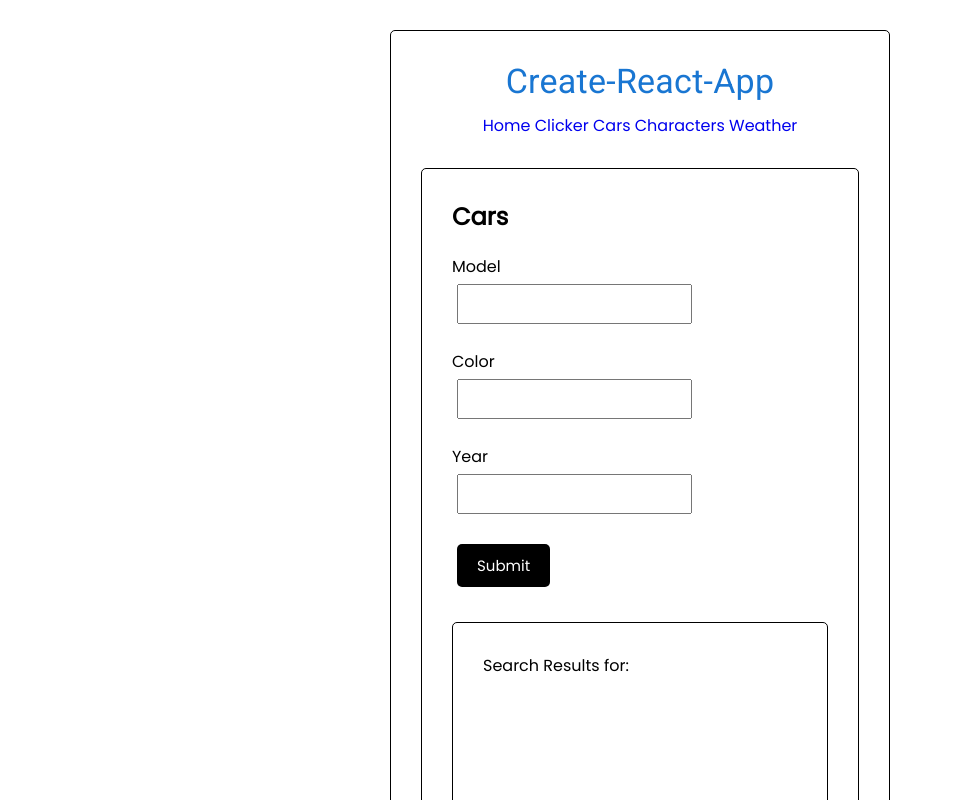
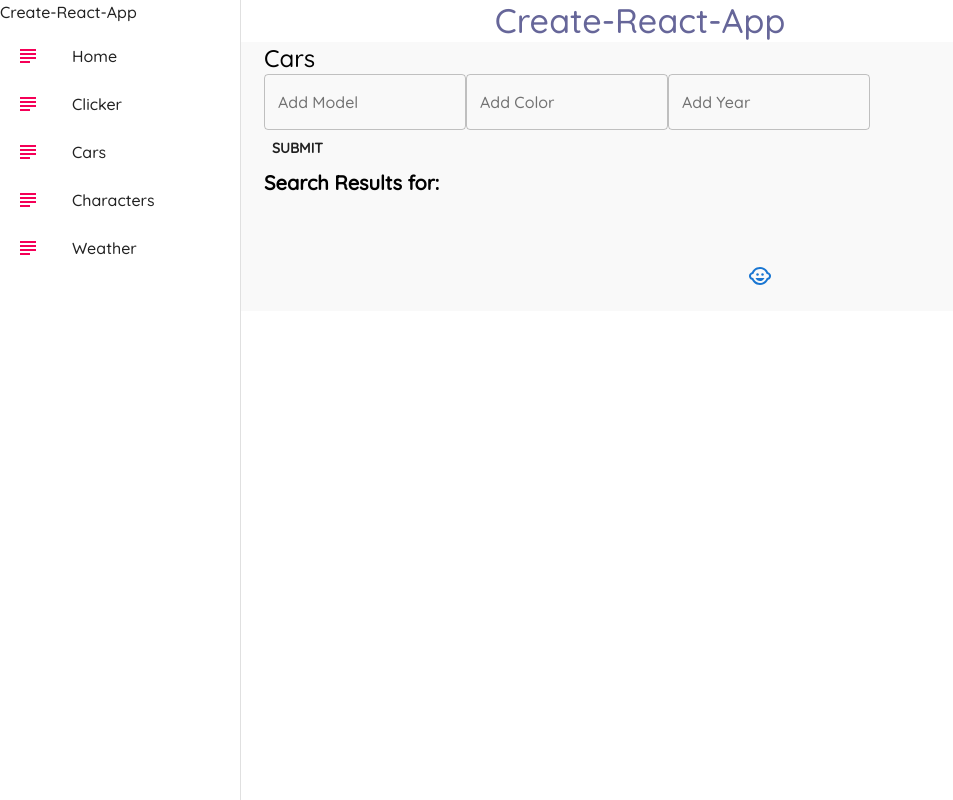
Before and after one commit to fetterollie/demo-create-react-app, a React (Create React App) app in the folder car-app/car-app/: page /cars in a window 1280 px wide. Shown: the top 800 px of the page, without its empty margins (0-953 px from the left). Built offline with nearby package versions, Linux system fonts and the light colour scheme; data requests are answered from the project's data file.

Commit message:
major styling update

```diff
--- a/car-app/car-app/src/AddCharacter.js
+++ b/car-app/car-app/src/AddCharacter.js
@@ -1,12 +1,16 @@
 import { useState } from 'react';
 import { Button, Typography, Container } from '@mui/material';
 import AddIcon from '@mui/icons-material/Add';
+import TextField from '@material-ui/core/TextField'
+import Checkbox from '@material-ui/core/Checkbox'
+import FormControlLabel from '@material-ui/core/FormControlLabel';
 
 const AddCharacter = ({ onAdd }) => {
     const [name, setName] = useState('')
     const [speech, setSpeech] = useState('')
     const [favorite, setFavorite] = useState(false)
     const [imgUrl, setImgUrl] = useState('')
+
 
     const onSubmit = (e) => {
         e.preventDefault()
@@ -27,34 +31,42 @@
     return (
         <Container>
             <Typography
-            variant="h6"
+            variant="h5"
             color="textSecondary"
             component="h2"
             gutterBottom
             >
                 Add a Character
-                <Typography>
-                <form className='add-form' onSubmit={onSubmit}>
-                    <div className="form-control">
-                        <label>Character</label>
-                        <input type='text' placeholder="Add Character" value={name} onChange={(e) => {setName(e.target.value)}} />
-                    </div>
-                    <div className="form-control">
-                        <label>Add Character Dialogue</label>
-                        <input type='text' placeholder="Add Character" value={speech} onChange={(e) => {setSpeech(e.target.value)}} />
-                    </div>
-                    <div className="form-control">
-                        <label>Add Image URL</label>
-                        <input type='text' placeholder="Paste URL here" value={imgUrl} onChange={(e) => {setImgUrl(e.target.value)}} />
-                    </div>
-                    <div className="form-control form-control-check">
-                        <label>Favorite Character</label>
-                        <input
-                            type='checkbox'
+            </Typography>
+            <Typography>
+                <form className='add-form' onSubmit={onSubmit} noValidate autoComplete='off'>
+                    <TextField
+                        label='Add Character'
+                        variant='outlined'
+                        value={name} onChange={(e) => {setName(e.target.value)}}
+                        required
+                    />
+                    <TextField
+                        label='Add Dialogue'
+                        variant='outlined'
+                        value={speech}
+                        onChange={(e) => {setSpeech(e.target.value)}}
+                        required
+                    />
+                    <TextField
+                        label='Add Image URL'
+                        variant='outlined'
+                        value={imgUrl}
+                        onChange={(e) => {setImgUrl(e.target.value)}}
+                    />
+                    <FormControlLabel control={
+                            <Checkbox
                             checked={favorite}
-                            value={favorite}
-                            onChange={(e) => {setFavorite(e.currentTarget.checked)}} />
-                    </div>
+                            onChange={(e) => {setFavorite(e.currentTarget.checked)}}
+                            />
+                        } label='Favorite Character'
+                    />
+                    <br />
                     <Button
                         type="submit"
                         color="primary"
@@ -64,7 +76,6 @@
                         Save Character
                     </Button>
                 </form>
-                </Typography>
             </Typography>
         </Container>
     );
--- a/car-app/car-app/src/App.js
+++ b/car-app/car-app/src/App.js
@@ -13,19 +13,27 @@
 import Typography from '@mui/material/Typography';
 import ChildCareIcon from '@mui/icons-material/ChildCare';
 import { Container } from '@mui/material';
-import { makeStyles } from '@material-ui/core';
+import { makeStyles, createTheme, ThemeProvider } from '@material-ui/core';
+import Layout from './Layout';
 
-const useStyles = makeStyles({
-    btn: {
-        fontSize: 30,
-        '&:hover': {
-            fontSize: 32
+const theme = createTheme({
+  palette: {
+    primary: {
+      main: '#666699'
     }
+  },
+  typography: {
+    fontFamily: 'Quicksand',
+    fontWeightLight: 400,
+    fontWeightRegular: 500,
+    fontWeightMedium: 600,
+    fontWeightBold: 700,
+
   }
 })
 
+
 function App() {
-  const classes = useStyles()
 
   const [characters, setCharacters] = useState([
     {
@@ -95,16 +103,10 @@
   }
 
   return (
+    <ThemeProvider theme={theme}>
       <Router>
+        <Layout>
           <div className="container">
-        <Typography
-          variant="h4"
-          color="primary"
-          align="center"
-        >
-          Create-React-App
-        </Typography>
-        <Navbar className="header" />
             <div className='content'>
               <Switch>
                 <Route exact path="/">
@@ -117,10 +119,10 @@
                   <Cars />
                 </Route>
                 <Route path='/characters'>
-              <h3>
+                  <Typography variant="h5">
                     {'Total characters: ' + characters.length}
-              </h3>
-              <p>{characters.length > 0 ? (<Characters characters={characters} onDelete={deleteCharacter} onToggle={toggleFavorite} onAdd={addCharacter} classes={classes} />) : ('There are no Characters to display...')}</p>
+                  </Typography>
+                  <Container>{characters.length > 0 ? (<Characters characters={characters} onDelete={deleteCharacter} onToggle={toggleFavorite} onAdd={addCharacter} />) : ('There are no Characters to display...')}</Container>
                 </Route>
                 <Route path='/weather'>
                   <Weather />
@@ -133,7 +135,9 @@
               </Container>
             </Typography>
           </div>
+        </Layout>
       </Router>
+    </ThemeProvider>
   );
 }
 
--- a/car-app/car-app/src/Cars.js
+++ b/car-app/car-app/src/Cars.js
@@ -1,5 +1,6 @@
 import React, { useEffect, useState } from 'react';
 import api from './api/carList'
+import { Button, Card, CardContent, CardMedia, Container, TextField, Typography } from '@material-ui/core';
 
 // import './App.css';
 
@@ -73,48 +74,82 @@
     }, 2000)
   }
 
+  const loremIpsum = "Lorem ipsum  dolor sit amet, consectetur adipiscing elit, sed do eiusmod tempor incididunt ut labore et dolore magna aliqua. Ut enim ad minim veniam, quis nostrud exercitation ullamco laboris nisi ut aliquip ex ea commodo consequat. Duis aute irure dolor in reprehenderit in voluptate velit esse cillum dolore eu fugiat nulla pariatur. Excepteur sint occaecat cupidatat non proident, sunt in culpa qui officia deserunt mollit anim id est laborum."
+
     return (
-        <div className="container">
-            <h2>Cars</h2>
+        <Container>
+            <Typography variant='h5'>
+              Cars
+            </Typography>
                 <form onSubmit={handleSubmit} className='' >
-                  <div className='form-control'>
-                    <label>Model</label>
-                      <input
+                  <TextField
+                    label='Add Model'
+                    variant='outlined'
                     value={model}
                     onChange={e => setModel(e.target.value)}
                   />
-                  </div>
-                  <div className='form-control'>
-                    <label>Color</label>
-                    <input
+                  <TextField
+                    label='Add Color'
+                    variant='outlined'
                     value={color}
                     onChange={e => setColor(e.target.value)}
                   />
-                  </div>
-                  <div className='form-control'>
-                    <label>Year</label>
-                    <input
+                  <TextField
+                    label='Add Year'
+                    variant='outlined'
                     value={year}
                     onChange={e => setYear(e.target.value)}
                   />
-                  </div>
                   <div>
-                    <button className="btn" type="submit">Submit</button>
+                    <Button
+                      type="submit"
+                    >
+                      Submit
+                    </Button>
                   </div>
                 </form>
 
-                <div className='container'>
-                {"Search Results for:  "} { model } { color } { year }
-                  {/* Display finalArr */}
+                <div>
+                  <Typography variant='h6'>
+                    {`Search Results for: ${model} ${color} ${year}`}
+                  </Typography>
+
                   {finalArr?.map((car) => {
                     return (
-                      <ul key={car.id}>
-                        <li class>{ car.model }  { car.color }  { car.year } <img className="thumbnail" src={car.image} /> </li>
-                      </ul>
+                      <div key={car.id}>
+                        <Card sx={{ maxWidth: 345 }}>
+                        <CardContent>
+                          <Typography>
+                            <img
+                              src={car.image}
+                              width='200px'
+                            />
+                          </Typography>
+                          <Typography
+                            gutterBottom
+                            variant='h6'
+                            component="div"
+                          >
+                            {car.model}
+                          </Typography>
+                          <Typography
+                            variant='body2'
+                            color='text.secondary'
+                          >
+                            {`${car.color} ${car.model} built in ${car.year}. ${loremIpsum}`}
+                          </Typography>
+
+                        </CardContent>
+                      </Card>
+                      </div>
+
+                      // <ul key={car.id}>
+                      //   <li class>{ car.model }  { car.color }  { car.year } <img className="thumbnail" src={car.image} /> </li>
+                      // </ul>
                     );
                   })}
                 </div>
-        </div>
+        </Container>
     );
 }
 
--- a/car-app/car-app/src/Character.js
+++ b/car-app/car-app/src/Character.js
@@ -1,11 +1,11 @@
 import { FaTimes } from 'react-icons/fa'
 
 
-const Character = ({ character, onDelete, onToggle, classes }) => {
+const Character = ({ character, onDelete, onToggle }) => {
     return (
         <div className={`character card ${character.favorite ? 'favorite' : ''}`} onDoubleClick={() => {onToggle(character.id)}}>
             <h3>{character.name}
-                <FaTimes className={classes.btn} onCLick={onDelete} style={{ color: 'red', cursor: 'pointer' }}
+                <FaTimes onCLick={onDelete} style={{ color: 'red', cursor: 'pointer' }}
                 onClick={() => onDelete(character.id)} />
             </h3>
             <p>{character.speech}</p>
--- a/car-app/car-app/src/Characters.js
+++ b/car-app/car-app/src/Characters.js
@@ -2,7 +2,7 @@
 import Character from './Character'
 
 
-const Characters = ({ characters, onDelete, onToggle, onAdd, classes }) => {
+const Characters = ({ characters, onDelete, onToggle, onAdd }) => {
 
     return (
 
@@ -13,7 +13,7 @@
             character={character}
             onDelete={onDelete}
             onToggle={onToggle}
-            classes={classes} />
+            />
         ))}
         </>
     );
--- a/car-app/car-app/src/Clicker.js
+++ b/car-app/car-app/src/Clicker.js
@@ -1,3 +1,4 @@
+import { Button, TextField, Typography } from '@mui/material';
 import { useState } from 'react';
 
 const Clicker = () => {
@@ -17,10 +18,24 @@
 
 
         <div className='container'>
-            <h2>Clicker</h2>
-            <p>{ count } </p>
-            <button  className='btn' onClick={handleClickSub}>-</button>
-            <button  className='btn' onClick={handleClickAdd}>+</button>
+            <Typography variant='h5'>
+                Clicker
+            </Typography>
+            <Button>
+                {count}
+            </Button>
+            <Button
+                variant='contained'
+                onClick={handleClickSub}
+            >
+                -
+            </Button>
+            <Button
+                variant='contained'
+                onClick={handleClickAdd}
+            >
+                +
+            </Button>
 
         </div>
      );
--- /dev/null
+++ b/car-app/car-app/src/Layout.js
@@ -0,0 +1,114 @@
+import { Container, Drawer, Link, List, ListItem, ListItemIcon, ListItemText, Typography, makeStyles } from "@material-ui/core";
+import React from "react";
+import Navbar from "./Navbar";
+import { SubjectOutlined } from "@material-ui/icons";
+import { useHistory, useLocation } from "react-router-dom/cjs/react-router-dom.min";
+
+const drawerWidth = 240
+
+const useStyles = makeStyles({
+    page: {
+        background: '#f9f9f9',
+        width: '100%'
+    },
+    drawer: {
+        width: drawerWidth
+    },
+    drawerPaper: {
+        width: drawerWidth
+    },
+    root: {
+        display: 'flex'
+    },
+    active: {
+        background: 'f4f4f4'
+    },
+})
+
+const Layout = ({ children }) => {
+
+    const classes = useStyles()
+    const history = useHistory()
+    const location = useLocation()
+
+    const menuItems = [
+        {
+            text: 'Home',
+            icon: <SubjectOutlined color="secondary" />,
+            path: '/'
+        },
+        {
+            text: 'Clicker',
+            icon: <SubjectOutlined color="secondary" />,
+            path: '/clicker'
+        },
+        {
+            text: 'Cars',
+            icon: <SubjectOutlined color="secondary" />,
+            path: '/cars'
+        },
+        {
+            text: 'Characters',
+            icon: <SubjectOutlined color="secondary" />,
+            path: '/characters'
+        },
+        {
+            text: 'Weather',
+            icon: <SubjectOutlined color="secondary" />,
+            path: '/weather'
+        }
+    ]
+
+    return (
+        <div>
+            <Typography
+              variant="h4"
+              color="primary"
+              align="center"
+            >
+              Create-React-App
+            </Typography>
+            <Container align="center">
+                {/* <Navbar />  */}
+            </Container>
+            <div className={classes.root}>
+                <Drawer
+                    className={classes.drawer}
+                    variant="permanent"
+                    anchor="left"
+                    classes={{ paper: classes.drawerPaper }}
+                >
+                    <div>
+                        <Typography>
+                            Create-React-App
+                        </Typography>
+                    </div>
+
+                    {/*List item links*/}
+                    <List>
+                        {menuItems.map((item) => (
+                            <ListItem
+                                button
+                                key={item.text}
+                                onClick={() => history.push(item.path)}
+// ***trying to get active page button to change color. so far unsuccessful***
+                                className={location.pathname == item.path ? classes.active : null}
+                            >
+                                <ListItemIcon>{item.icon}</ListItemIcon>
+                                <ListItemText primary={item.text} />
+                            </ListItem>
+                        ))}
+                    </List>
+
+
+
+                </Drawer>
+                <div className={classes.page}>
+                    {children}
+                </div>
+            </div>
+        </div>
+    );
+}
+
+export default Layout;
--- a/car-app/car-app/src/Navbar.js
+++ b/car-app/car-app/src/Navbar.js
@@ -1,16 +1,20 @@
+import { List, ListItem, Typography } from "@material-ui/core";
+import { Container } from "@mui/material";
 import { Link } from "react-router-dom/cjs/react-router-dom.min";
 
 const Navbar = () => {
     return (
-        <div className="navbar">
-            <div className="links">
+        <Container>
+            <List>
                 <Link to='/'> Home </Link>
                 <Link to='/clicker'> Clicker </Link>
                 <Link to='/cars'> Cars </Link>
                 <Link to='/characters'> Characters </Link>
                 <Link to='/weather'>Weather</Link>
-            </div>
-        </div>
+            </List>
+        </Container>
+
+
     );
 }
 
--- a/car-app/car-app/src/Weather.js
+++ b/car-app/car-app/src/Weather.js
@@ -1,3 +1,4 @@
+import { Button, FormControl, TextField, Typography } from '@mui/material'
 import axios from 'axios'
 import { useState } from 'react'
 
@@ -35,18 +36,26 @@
 
     return (
         <div className="container">
-            <h3>
+            <Typography variant='h5'>
                 {`Temperature:`}
-            </h3>
-            <p>{temp && city ? (`The current temperature in ${city} is ${Math.round(temp * 10) / 10}F.`) : 'No Temperature Info'}</p>
-                <form className='add-form' onSubmit={onSubmit}>
-                    <div className="form-control">
-                        <label>ZIP Code</label>
-                        <input type='text' placeholder="Input ZIP Code" value={zipCode} onChange={(e) => {setZipcode(e.target.value)}} />
-                    </div>
-                    <input type='submit' value='Get Temperature' className="btn btn-block" />
+            </Typography>
+            <Typography>
+                {temp && city ? (`The current temperature in ${city} is ${Math.round(temp * 10) / 10}F.`) : 'No Temperature Info'}
+            </Typography>
+                <form onSubmit={onSubmit}>
+                    <TextField
+                        label="ZIP Code"
+                        value={zipCode}
+                        onChange={(e) => {setZipcode(e.target.value)}}
+                    >
+                    </TextField>
+                    <br/>
+                    <Button
+                        type='submit'
+                    >
+                        Get Temperature
+                    </Button>
                 </form>
-            {/* <button className='btn' onclick={getWeather()}>Get Temperature</button> */}
         </div>
     );
 }
--- a/car-app/car-app/src/index.css
+++ b/car-app/car-app/src/index.css
@@ -1,7 +1,15 @@
 
 @import url('https://fonts.googleapis.com/css2?family=Poppins:wght@300;400&display=swap');
+@import url('https://fonts.googleapis.com/css2?family=Quicksand:wght@400;500&display=swap');
 
-* {
+body {
+  margin: 0;
+  -webkit-font-smoothing: antialiased;
+  -moz-osx-font-smoothing: grayscale;
+}
+
+
+/* * {
   box-sizing: border-box;
   margin: 0;
   padding: 0;
@@ -47,7 +55,7 @@
   margin: 5px auto;
   overflow: auto;
   /* min-height: 300px; */
-  border: 1px solid rgb(0, 0, 0);
+  /* border: 1px solid rgb(0, 0, 0);
   padding: 5px;
   border-radius: 5px;
 }
@@ -153,4 +161,4 @@
 .navbar {
   margin-top: 10px;
   text-align: center;
-}
+} */
```
Lines whose indentation alone changed are shown as unchanged.
